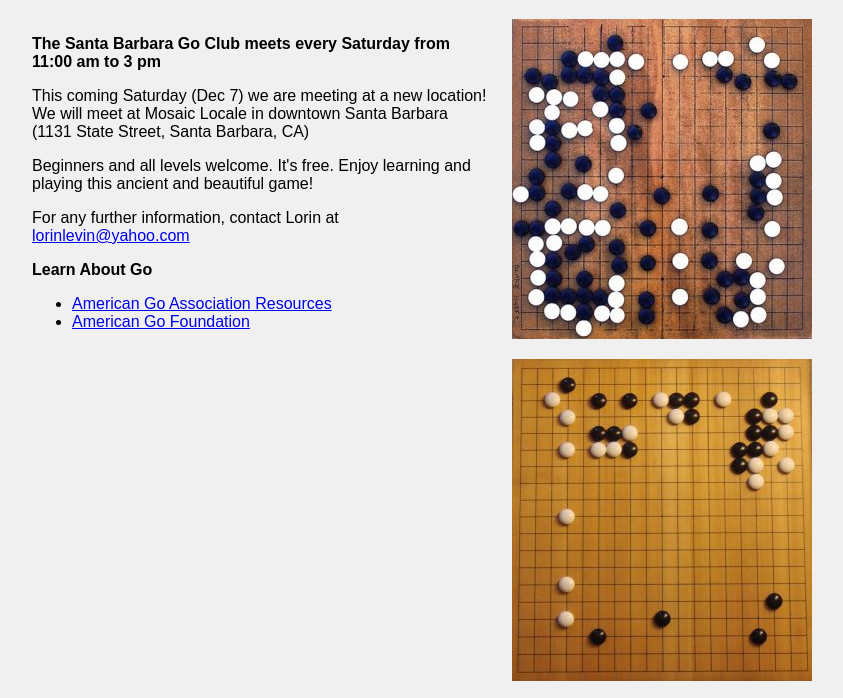
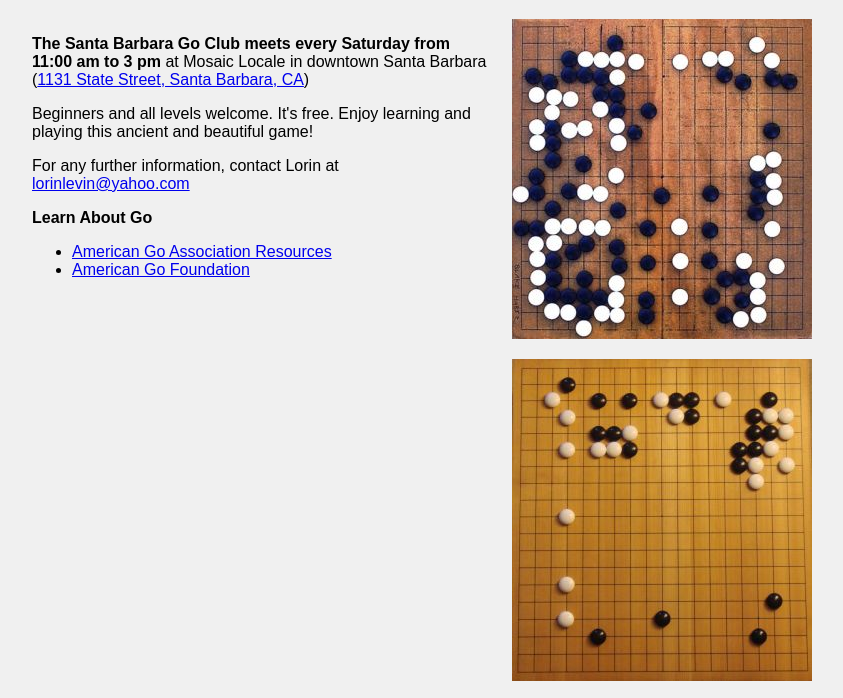
Before and after one commit to JoelThames/sb-goclub-site, a plain HTML site: page index.html in a window 1280 px wide. Shown: the part 81-779 px from the top of the page, without its empty margins (128-971 px from the left). Drawn offline with Linux system fonts and the light colour scheme.

Commit message:
Make Mosaic the default location

```diff
--- a/index.html
+++ b/index.html
@@ -60,9 +60,9 @@
         </div>
         <div class="info">
             <div class="left">
-                <p><strong>The Santa Barbara Go Club meets every Saturday from 11:00 am to 3 pm</strong></p>
-                <p>This coming Saturday (Dec 7) we are meeting at a new location! </br>
-                  We will meet at Mosaic Locale in downtown Santa Barbara (1131 State Street, Santa Barbara, CA)</p>
+                <p><strong>The Santa Barbara Go Club meets every Saturday from 11:00 am to 3 pm</strong>
+                   at Mosaic Locale in downtown Santa Barbara (<a href="https://www.google.com/maps/place/1131+State+St,+Santa+Barbara,+CA+93101/@34.4229213,-119.7044244,17z/data=!3m1!4b1!4m6!3m5!1s0x80e9147dbab92e03:0x3071c8c95ffd950!8m2!3d34.4229213!4d-119.7044244!16s%2Fg%2F11c4r971q6">1131 State Street, Santa Barbara, CA</a>)
+                </p>
                 <p>Beginners and all levels welcome. It's free. Enjoy learning and playing this ancient and beautiful game!</p>
                 <p>For any further information, contact Lorin at <a href="mailto:lorinlevin@yahoo.com">lorinlevin@yahoo.com</a></p>
                 <p><strong>Learn About Go</strong></p>
```
